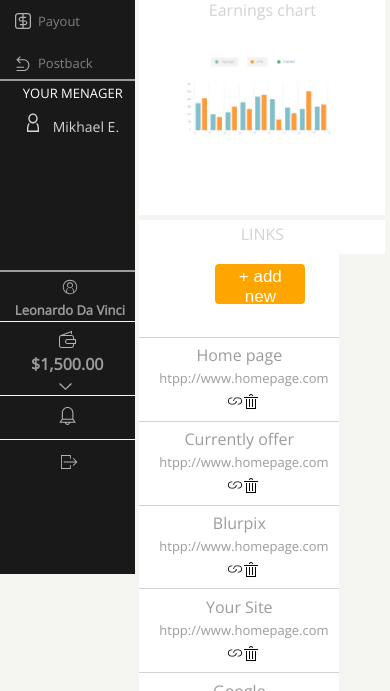
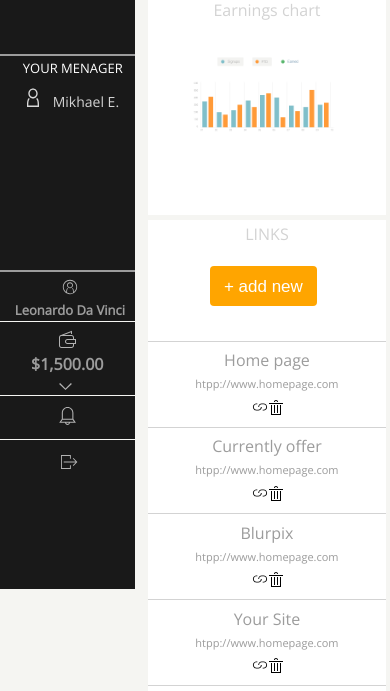
Before and after one commit to radex171/first-project, a website: page index.html in a window 390 px wide. Shown: the part 270-961 px from the top of the page. Drawn offline with nearby package versions, Linux system fonts and the light colour scheme.

Commit message:
solved problem with rwd - for code review

```diff
--- a/sass/_layout.scss
+++ b/sass/_layout.scss
@@ -1,7 +1,6 @@
 body {
     margin: 0;
-    width: auto;
-    height: auto;
+
     background-color: $light-gray
     ;
     font-family: $brand-font;
--- a/sass/_media.scss
+++ b/sass/_media.scss
@@ -48,7 +48,7 @@
 @media (max-width: 920px){
 
     .container {
-        grid-template-columns: 1fr 11fr;
+        grid-template-columns: 2fr 5.7fr;
         grid-template-rows: 1fr;
         grid-template-areas:
         "sidebar content"
@@ -91,14 +91,12 @@
 
     .sidebar {
         padding: 0;
-        .container-sidebar {
+        position: fixed;
 
-            position: fixed;
-
-        }
    }
 
    .top-bar {
+    position: fixed;
     width: 190px;
     margin: 0;
     padding: 0;
@@ -113,7 +111,7 @@
     "cash"
     "notification"
     "logout";
-    position: fixed;
+    height: 100vh;
     top:67%;
     }
     .profile, .cash, .notification, .logout {
@@ -141,8 +139,12 @@
 
 @media(max-width: 770px) {
 
+    .container{
+        grid-template-columns: 2fr 3.7fr;
+    }
     .content {
         margin-top: 0;
+
         .chart {
             margin: 0;
             .table {
@@ -172,6 +174,7 @@
 
     .container {
        position: absolute;
+       grid-template-columns: 2fr 3.4fr;
 
        .sidebar, .container-sidebar, .top-bar {
            width: 135px;
@@ -191,20 +194,26 @@
             }
 
             .list-menu {
-                height: 280px;
+                height: 240px;
 
                 ul {
                     margin-top: 6px;
 
-                    li a img {
+                    li {
+                        height: 25px;
+                        margin: 0;
+                        a img {
                         padding-left: 14px;
                         margin-right: 6px;
                         float: left;
+                        }
                     }
                 }
             }
         }
-
+        .container-sidebar, .top-bar{
+            height: 100vh;
+        }
         .under-menu {
 
             p {
@@ -298,10 +307,11 @@
             }
 
             .links {
-                width: 200px;
-                height: 1040px;
+                width: 100%;
+                height: 1060px;
                 .first-button  {
                     width: 45%;
+                    margin: 5% 26%;
                 }
 
                 .second-button {
@@ -316,10 +326,28 @@
                 .link-position {
                     display: inline-block;
                     a {
-                        font-size: 13px;
+                        font-size: 11px;
                     }
                 }
             }
         }
     }
 }
+
+@media (max-width: 321px){
+    .container {
+        grid-template-columns: 2fr 2.7fr;
+
+        .sidebar {
+            .container-sidebar {
+                .list-menu {
+                    height:200px;
+                    ul li {
+                        height: 16px;
+                        margin: 6px 0;
+                    }
+                }
+            }
+        }
+    }
+}
--- a/sass/sections/_content.scss
+++ b/sass/sections/_content.scss
@@ -7,14 +7,11 @@
     height: 90vh;
     width: 96.8%;
     margin: 30px 2% 0 1.4%;
-    grid-template-rows: 1fr 11fr;
-    grid-template-areas:
-    "general-statistic "
-    "links";
+
     grid-gap: 1fr;
 }
 .general-statistic {
-    grid-area: general-statistic;
+
     width: 100%;
     margin-top: 0;
     display: inline-block;
@@ -173,7 +170,7 @@
 }
 
 .link-row {
-    grid-area: links;
+
     height: 600px;
 
     .links-title {
--- a/sass/sections/_sidebar.scss
+++ b/sass/sections/_sidebar.scss
@@ -1,15 +1,15 @@
 //-----global-----/
 .sidebar {
     width: 190px;
-    height: auto;
+    height: 100vh;
     background-color: $paragraph-color;
-    padding-top: 15px;
-
 
     .container-sidebar {
         height: 100%;
         width: 190px;
         position: fixed;
+        padding-top: 15px;
+
         background-color: $paragraph-color;
         .text {
             width: 50%;
@@ -110,8 +110,7 @@
     }
 
     .hidden {
-        visibility: collapse;
-        max-height: 0;
+        display: none;
     }
 }
 @import '../components/burger-menu';
```
Also changed, not shown: css/style.css, 1 other file.
